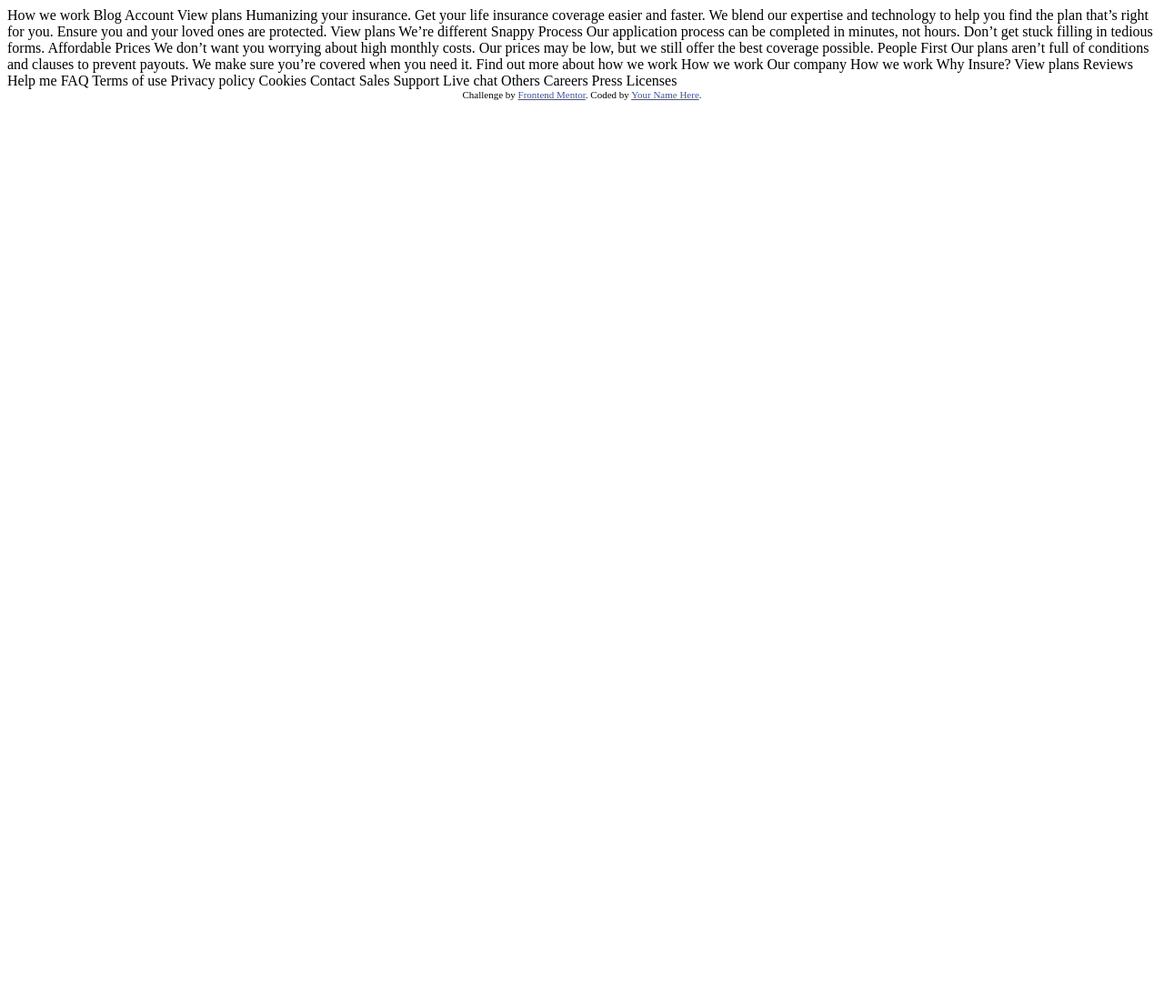
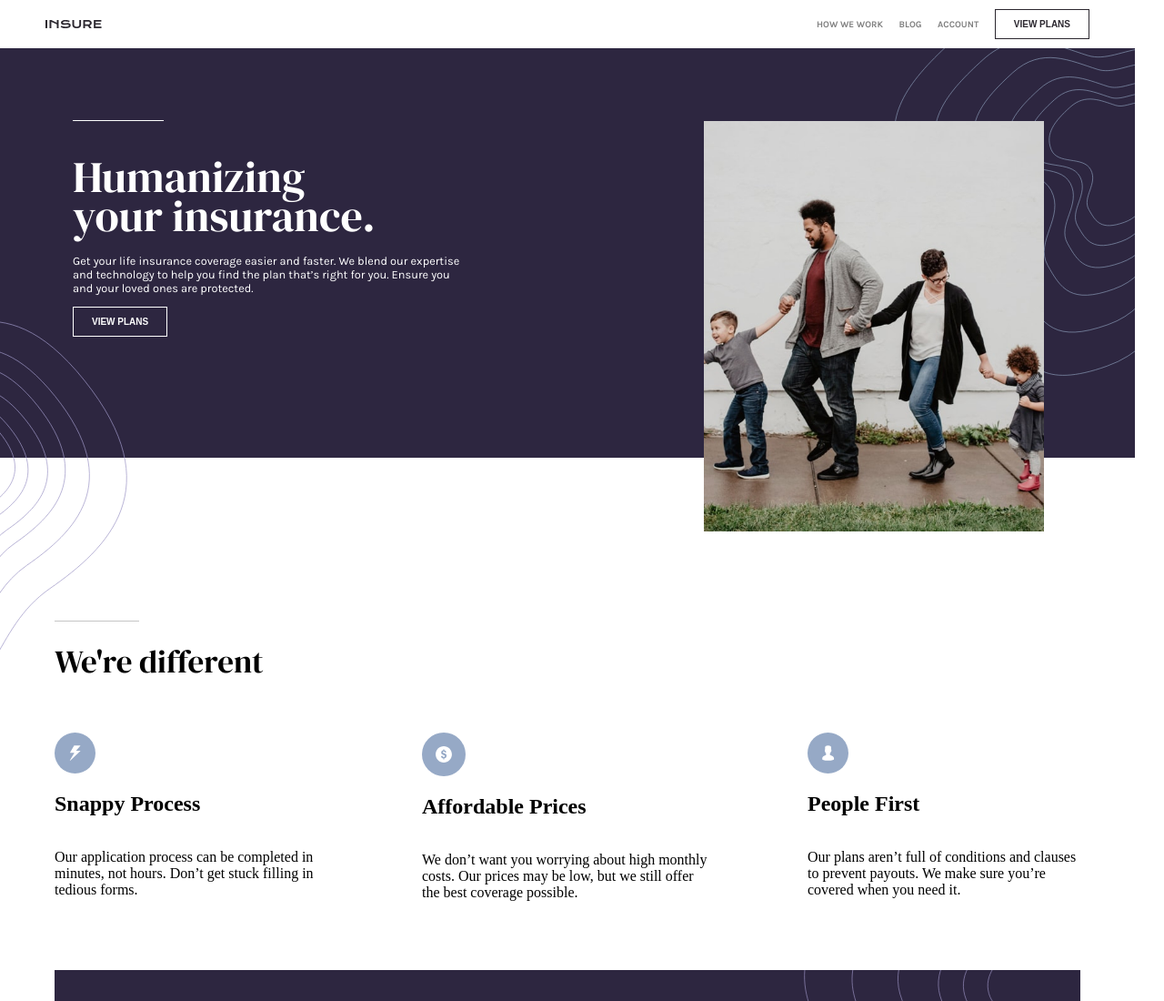
Before and after one commit to AshongAbdallah06/insure-landing-page-master, a plain HTML site: page index.html in a window 1280 px wide. Shown: the top 1100 px of the page at 91% size. Before the commit the page ends 800 px from the top, so only its background shows below. Drawn offline with Linux system fonts and the light colour scheme.

Commit message:
Add files

```diff
--- a/index.html
+++ b/index.html
@@ -5,6 +5,8 @@
   <meta name="viewport" content="width=device-width, initial-scale=1.0"> <!-- displays site properly based on user's device -->
 
   <link rel="icon" type="image/png" sizes="32x32" href="./images/favicon-32x32.png">
+  <link rel="stylesheet" href="styles/index.css">
+  <link rel="stylesheet" href="styles/patterns.css">
 
   <title>Frontend Mentor | Insure landing page</title>
 
@@ -16,39 +18,124 @@
 </head>
 <body>
 
-  How we work
-  Blog
-  Account
-  View plans
+	<main>
+		<header>
+			<div class="left-side">
+				<img src="images/logo.svg" alt="logo" class="logo">
+			</div>
 
-  Humanizing your insurance.
+			<nav class="right-side">
+				<p class="how-we-work">HOW WE WORK</p>
+				<p class="blog">BLOG</p>
+				<p class="account">ACCOUNT</p>
 
+				<button class="view-plan">VIEW PLANS</button>
+			</nav>
+		</header>
+
+		<section class="intro">
+			<div class="humanizing">
+				<h1 class="humanize-text">anizing </h1>
+
+				<p class="message">
 					Get your life insurance coverage easier and faster. We blend our expertise
 					and technology to help you find the plan that’s right for you. Ensure you
 					and your loved ones are protected.
+				</p>
 
-  View plans
+				<button class="view-plan">VIEW PLANS</button>
+			</div>
 
-  We’re different
+			<img src="images/image-intro-desktop.jpg" class="intro-image" alt="intro-image">
+			<img src="images/bg-pattern-intro-right-desktop.svg" alt="intro-right-pattern" class="intro-right-pattern">
+			<img src="images/bg-pattern-intro-left-desktop.svg" alt="intro-left-pattern" class="intro-left-pattern">
+		</section>
 
-  Snappy Process
 
-  Our application process can be completed in minutes, not hours. Don’t get
-  stuck filling in tedious forms.
+		<section class="section-two">
+			<h1 class="different">different</h1>
 
-  Affordable Prices
+			<div class="infos">
+				<div class="info">
+					<img src="images/icon-snappy-process.svg" alt="" class="info-icon">
+					<h1 class="info-label">Snappy Process</h1>
+					<p class="info-text snappy-text">
+						Our application process can be completed in minutes, not hours. Don’t get stuck filling in tedious forms.
+					</p>
+				</div>
+				<div class="info">
+					<img src="images/icon-affordable-prices.svg" alt="" class="info-icon">
+					<h1 class="info-label">Affordable Prices</h1>
+					<p class="info-text affordable-text">
+						We don’t want you worrying about high monthly costs. Our prices may be low, but we still offer the best coverage possible.
+					</p>
+				</div>
+				<div class="info">
+					<img src="images/icon-people-first.svg" alt="" class="info-icon">
+					<h1 class="info-label">People First</h1>
+					<p class="info-text people-first-text">
+						Our plans aren’t full of conditions and clauses to prevent payouts. We make sure you’re covered when you need it.
+					</p>
+				</div>
+			</div>
 
-  We don’t want you worrying about high monthly costs. Our prices may be low,
-  but we still offer the best coverage possible.
+			<div class="find-out-container">
+				<img src="images/bg-pattern-how-we-work-desktop.svg" alt="" class="find-out-pattern">
+				<h1 class="find-out">Find out more <br> about how we work</h1>
 
-  People First
+				<button class="how-we-work-button">HOW WE WORK</button>
+			</div>
+		</section>
 
-  Our plans aren’t full of conditions and clauses to prevent payouts. We make
-  sure you’re covered when you need it.
 
-  Find out more about how we work
+		<section class="section-three">
+			<div class="left-side-bottom">
+				<img src="images/bg-pattern-footer-desktop.svg" alt="" class="footer-pattern">
+				<img src="images/logo.svg" alt="logo" class="bottom-logo">
+			</div>
 
-  How we work
+			<nav class="social-medias">
+				<img src="images/icon-facebook.svg" class="fb-icon icon">
+				<img src="images/icon-twitter.svg" class="twitter-icon icon">
+				<img src="images/icon-pinterest.svg" class="pinterest-icon icon">
+				<img src="images/icon-instagram.svg" class="instagram-icon icon">
+			</nav>
+		</section>
+
+
+		<footer>
+			<div class="links">
+				<p class="link-header">OUR COMPANY</p>
+				<p>HOW WE WORK</p>
+				<p>WHY INSURE?</p>
+				<p>VIEW PLANS</p>
+				<P>REVIEWS</P>
+			</div>
+
+			<div class="links">
+				<p class="link-header">HELP ME</p>
+				<p>FAQ</p>
+				<p>TERMS OF USE</p>
+				<p>PRIVACY POLICY</p>
+				<P>COOKIES</P>
+			</div>
+
+			<div class="links">
+				<p class="link-header">CONTACT</p>
+				<p>SALES</p>
+				<p>SUPPORT</p>
+				<p>LIVE CHAT</p>
+			</div>
+
+			<div class="links">
+				<p class="link-header">OTHERS</p>
+				<p>CAREERS</p>
+				<p>PRESS</p>
+				<p>LICENSES</p>
+			</div>
+
+		</footer>
+		<!-- How we work
 
 		Our company
 
@@ -74,12 +161,13 @@
 
 		Careers
 		Press
-  Licenses
+		Licenses -->
 
 
-  <div class="attribution">
+		<!-- <div class="attribution">
 			Challenge by <a href="https://www.frontendmentor.io?ref=challenge" target="_blank">Frontend Mentor</a>.
 			Coded by <a href="#">Your Name Here</a>.
-  </div>
+		</div> -->
+	</main>
 </body>
 </html>
--- /dev/null
+++ b/styles/index.css
@@ -0,0 +1,254 @@
+@import url('https://fonts.googleapis.com/css2?family=DM+Serif+Display&family=Karla:wght@400;700&display=swap');
+
+/*
+font-family: 'DM Serif Display', serif;
+font-family: 'Karla', sans-serif;
+ */
+
+body {
+    display: flex;
+    margin: 0;
+}
+
+header {
+    display: flex;
+    justify-content: space-between;
+    /* background-color: red; */
+    padding: 0.625rem 3.125rem;
+}
+
+.left-side {
+    display: flex;
+    align-items: center;
+}
+
+.right-side {
+    /* background-color: lightblue; */
+    display: flex;
+    justify-content: space-between;
+    width: 18.75rem;
+    align-items: center;
+    font-size: 0.625rem;
+    font-family: 'Karla', sans-serif;
+    font-weight: 700;
+    color: gray;
+    /* align-items: start; */
+}
+
+.logo {
+    max-height: 30%;
+}
+
+.view-plan {
+    padding: 0.625rem 1.25rem;
+    font-size: 0.625rem;
+    font-weight: 700;
+    color: hsl(270, 9%, 17%);
+    cursor: pointer;
+    background-color: transparent;
+    border: 0.09375rem solid hsl(270, 9%, 17%);
+}
+
+.humanizing {
+    width: 27rem;
+    margin-top: 5rem;
+    margin-left: 5rem;
+}
+
+.humanize-text::before {
+    content: 'Hum';
+    border-top: 0.0625rem solid white;
+    padding-top: 1.75rem;
+    color: white;
+}
+
+.humanize-text {
+    font-size: 3rem;
+    font-weight: normal;
+    line-height: 90%;
+    margin-bottom: 1.25rem;
+}
+
+.humanize-text::after {
+    content: 'your insurance.';
+    display: block;
+}
+
+.message {
+    font-size: 0.8rem;
+    font-weight: normal;
+    font-family: 'Karla', sans-serif;
+    margin-top: 0;
+}
+
+.humanizing .view-plan {
+    padding: 0.625rem 1.25rem;
+    font-size: 0.625rem;
+    font-weight: 700;
+    color: white;
+    border: 0.0625rem solid white;
+    cursor: pointer;
+    background-color: transparent;
+}
+
+.intro {
+    background-color: hsl(256, 26%, 20%);
+    /* max-height: 50%; */
+    width: 78rem;
+    height: 28.125rem;
+    position: relative;
+    display: flex;
+    justify-content: left;
+    color: white;
+    font-family: 'DM Serif Display', serif;
+    /* align-items: center; */
+    /* flex: 1; */
+    /* display: block; */
+}
+
+.intro-image {
+    position: absolute;
+    max-width: 30%;
+    top: 5rem;
+    right: 6.25rem;
+    z-index: 2;
+    /* max-height: 100%; */
+}
+
+
+.section-two {
+    margin-top: 12.5rem;
+    padding: 3.75rem;
+    padding-top: 0;
+    /* background-color: lightblue; */
+}
+
+.different {
+    font-family: 'DM Serif Display', serif;
+    font-weight: normal;
+    font-size: 2.1875rem;
+    padding-bottom: 1.5625rem;
+}
+
+.different::before {
+    content: "We're ";
+    border-top: 1px solid rgb(197, 197, 197);
+    padding-top: 1.25rem;
+}
+
+
+.infos {
+    display: flex;
+    justify-content: space-between;
+}
+
+.info {
+    display: flex;
+    flex-direction: column;
+}
+
+.info-icon {
+    max-height: 30%;
+    max-width: 15%;
+}
+
+.snappy-text,
+.people-first-text {
+    width: 18.75rem;
+}
+
+.affordable-text {
+    width: 20rem;
+}
+
+
+
+.find-out-container {
+    background-color: hsl(256, 26%, 20%);
+    position: relative;
+    display: flex;
+    justify-content: space-between;
+    align-items: center;
+    padding: 1.875rem 2.5rem;
+    margin-top: 3.75rem;
+}
+
+.find-out {
+    color: white;
+    font-family: 'DM Serif Display', serif;
+    font-weight: normal;
+    font-size: 1.875rem;
+    line-height: 90%;
+}
+
+.how-we-work-button {
+    font-size: 0.625rem;
+    font-weight: 700;
+    color: white;
+    background-color: transparent;
+    border: 0.09375rem solid white;
+    padding: 0.625rem 1.25rem;
+    cursor: pointer;
+    z-index: 1;
+}
+
+
+.section-three {
+    display: flex;
+    justify-content: space-between;
+    padding-top: 3.75rem;
+    margin: 0 3.75rem;
+    padding-bottom: 1.25rem;
+    border-bottom: 1px solid rgb(197, 197, 197);
+    z-index: 1;
+    /* flex-direction: column; */
+}
+
+.left-side-bottom {
+    display: flex;
+    position: relative;
+    align-items: center;
+}
+
+.social-medias {
+    display: flex;
+    align-items: center;
+    justify-content: space-between;
+    width: 6.25rem;
+}
+
+.bottom-logo {
+    max-height: 60%;
+}
+
+.icon {
+    cursor: pointer;
+    height: 0.938rem;
+}
+
+
+footer {
+    margin: 0 3.75rem;
+    margin-top: 1.25rem;
+    display: flex;
+    justify-content: space-between;
+    font-family: 'Karla', serif;
+}
+
+.links {
+    display: inline-block;
+    vertical-align: top;
+}
+
+.links p {
+    cursor: pointer;
+    font-weight: 700;
+    font-size: 0.816rem;
+}
+
+.link-header {
+    display: flex;
+    color: hsl(273, 4%, 51%);
+    /* flex-direction: column; */
+    margin-bottom: 1.875rem;
+}
--- /dev/null
+++ b/styles/patterns.css
@@ -0,0 +1,27 @@
+.intro-left-pattern {
+    position: absolute;
+    top: 18.75rem;
+    max-width: 8.75rem;
+}
+
+.intro-right-pattern {
+    position: absolute;
+    right: 0;
+    z-index: 1;
+    max-height: 22.5rem;
+}
+
+.find-out-pattern {
+    position: absolute;
+    right: 1.25rem;
+    z-index: 0;
+    max-height: 100%;
+}
+
+.footer-pattern {
+    position: absolute;
+    z-index: -1;
+    left: -7.5rem;
+    top: -1.875rem;
+    height: 9.375rem;
+}
```
Lines whose indentation alone changed are shown as unchanged.
